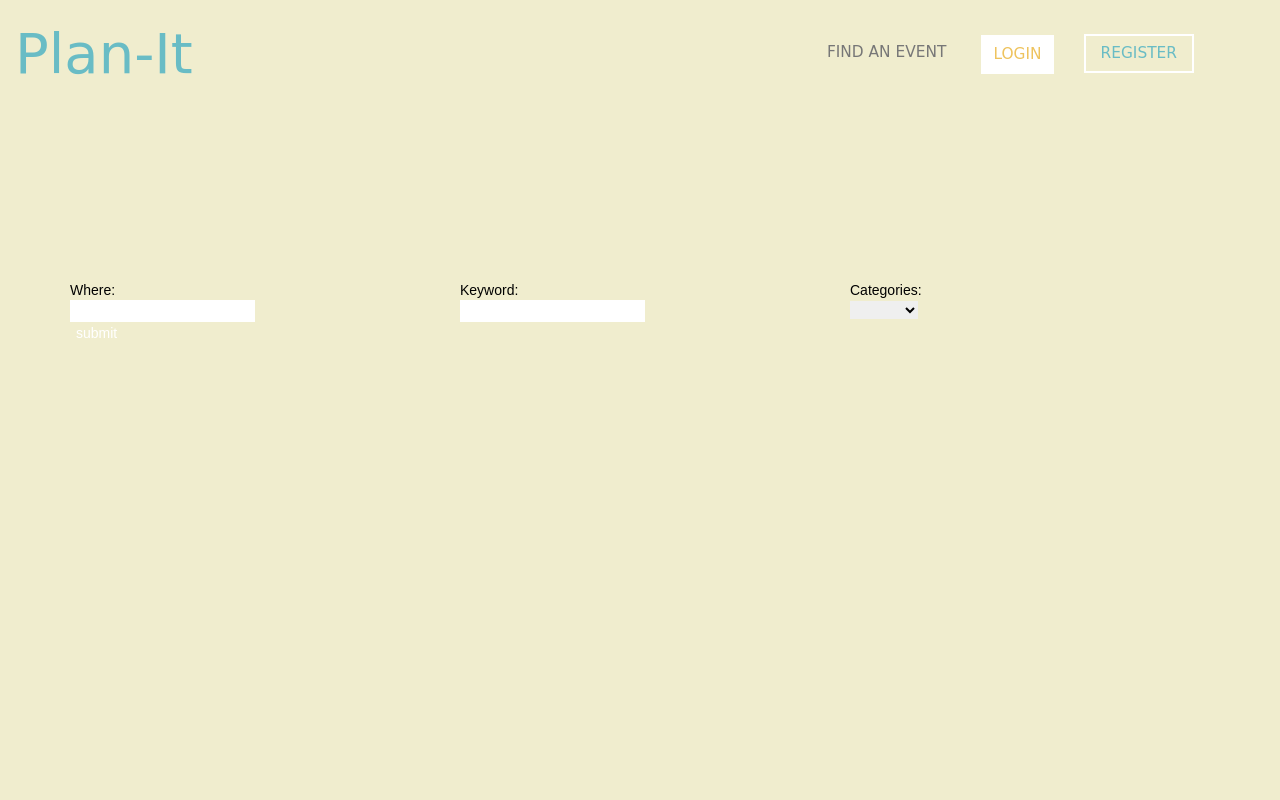
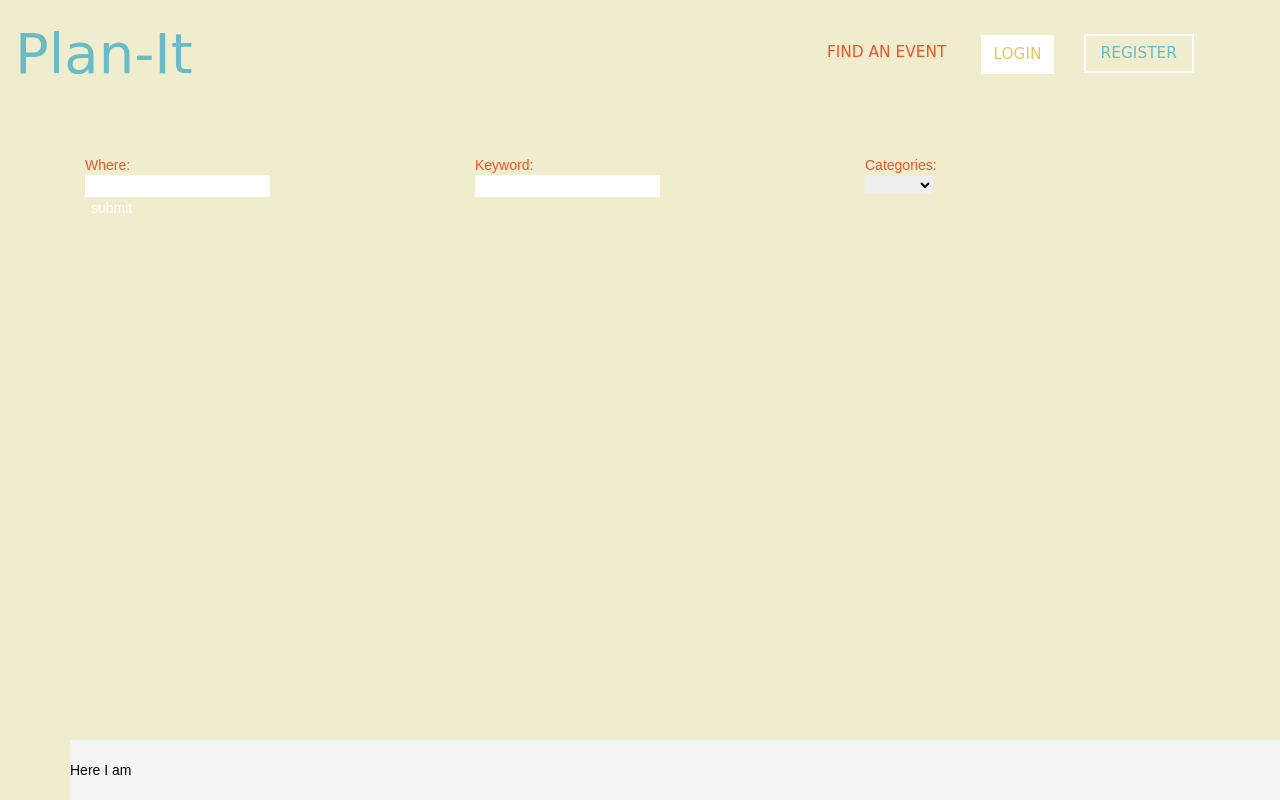
Before and after one commit to TheGreyHaven/HB-project, a Flask app: page /homepage in a window 1280 px wide; the page is wider, and only the part inside the window is pictured. Run offline with Flask 2, Linux system fonts and the light colour scheme; tables that the repository leaves empty hold one stand-in row (values such as "Sample post"); some libraries are stand-ins or nearby versions; some web fonts are replaced.

Commit message:
starting front end work

```diff
--- a/static/css/styles.css
+++ b/static/css/styles.css
@@ -57,16 +57,17 @@ ul#navList {
   padding: 35px 5% 5% 5%;
 }
 
-
-#myLinks a:visited {
-  color: #e95628;
+#eventSearch a {
+    color: #e95628;
 }
 
-#register a:link {
+
+#register a, #userPage a{
   color: #69bcc5;
   border: 2px solid white;
   margin: -1px 0px -1px 10px;
 }
+
 
 
 #myLinks a:hover {
@@ -74,6 +75,9 @@ ul#navList {
   text-decoration: none;
 }
 
+#register a:hover , #userPage a:hover {
+  color: #e95628;
+}
 
 
 #login a:link, #login a:visited, #logout a:link, #logout a:visited {
@@ -123,12 +127,24 @@ button {
 
 /* main content */
 
-#searchBlock {
-    padding-top: 10%;
-}
 
 #location, #keyWord, #categories {
     border: none;
+    border-style: none;
+}
+
+#whereText, #keywordText, #categoryText {
+    color: #e95628;
+}
+
+
+.footer {
+    position: absolute;
+    bottom: 0;
+    width: 100%;
+    height: 60px;
+    line-height: 60px;
+    background-color: #f5f5f5;
 }
 
 /* xxs */
--- a/templates/base.html
+++ b/templates/base.html
@@ -46,13 +46,13 @@
         </div><!-- /.container fluid-->
       </nav>
     </header>
-    <div class="container-fluid">
+    <div class="container">
 
     {% block content %}
         Put your body here.
     {% endblock %}
 
-    </div><!-- /.conainer-fluid -->
+    </div><!-- /.conainer -->
     <script src="/static/js/jquery-3.1.1.min.js"></script>
     <script src="/static/js/bootstrap.min.js"></script>
     <script src="/static/js/script.js"></script>
--- a/templates/homepage.html
+++ b/templates/homepage.html
@@ -6,15 +6,15 @@
     <div class="row">
         <form id='searchForm' action="/search" name="cat_id">
             <div class="col-lg-4 col-md-4 col-sm-4 col-xs-12" id="whereDiv">
-                <div id="where">Where:</div>
+                <div id="whereText">Where:</div>
                 <input type="text" name="location" id='location'>
             </div>
             <div class="col-lg-4 col-md-4 col-sm-4 col-xs-12" id="keywordDiv">
-                <div id="keyword">Keyword:</div>
+                <div id="keywordText">Keyword:</div>
                 <input type="text" name="keyWord" id='keyWord'>
             </div>
             <div class="col-lg-4 col-md-4 col-sm-4 col-xs-12" id="catDiv">
-                <div id="keyword">Categories:</div>
+                <div id="categoryText">Categories:</div>
                 <select id="categories" name="cat_id">
                     <option value="categories" name="category"></option>
                     {% for category in cats %}
@@ -27,6 +27,7 @@
             </div>
         </form>
     <div> <!-- /row -->
+    <footer class="footer">Here I am</footer>
 </div> <!-- /container-fluid -->
 
 {% endblock %}
```
Also changed, not shown: 1 other file.
